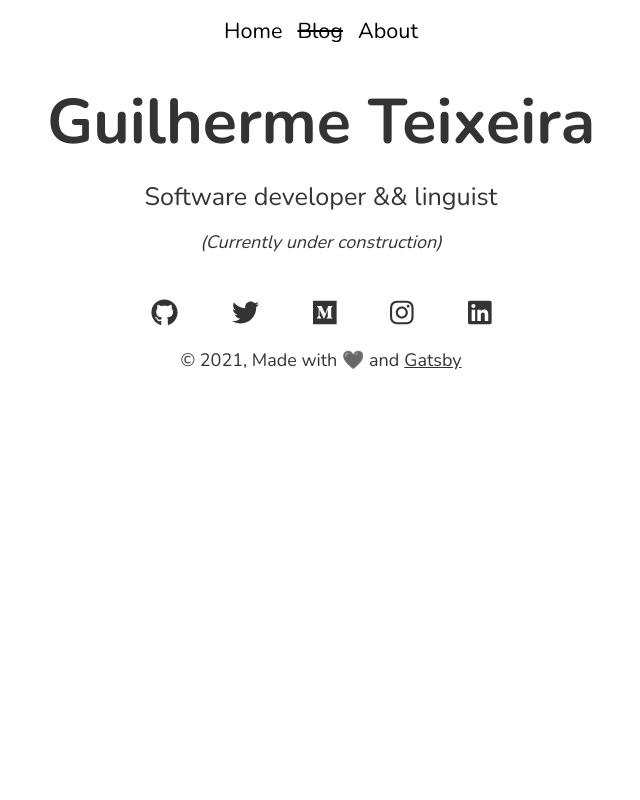
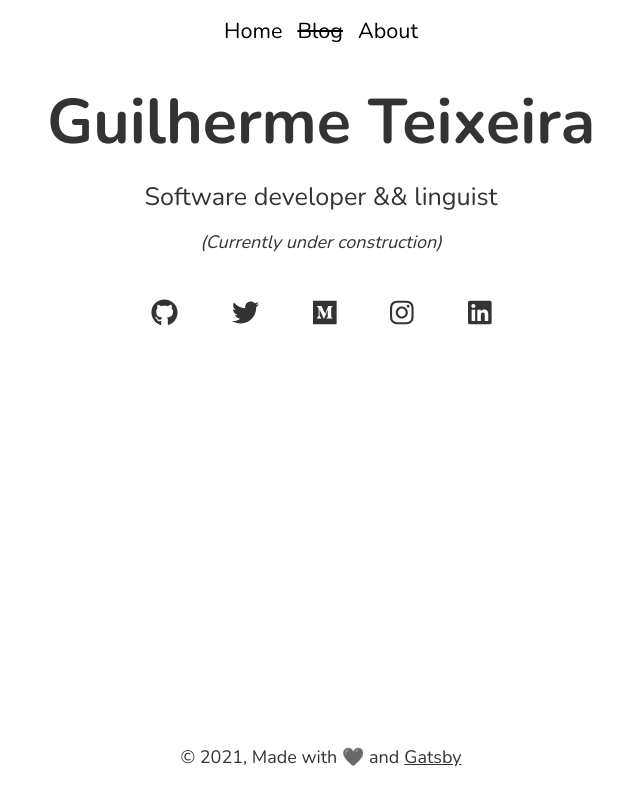
Before and after one commit to ggteixeira/website-00, a Gatsby site: page / in a window 1280 px wide. Shown: the whole page, without its empty margins (319-959 px from the left). Built offline with nearby package versions, Linux system fonts and the light colour scheme; Gatsby itself is replaced by a stand-in of ours; a small style sheet from the web is missing.

Commit message:
Fixes fixing errors

```diff
--- a/src/components/landing-bio.styles.js
+++ b/src/components/landing-bio.styles.js
@@ -10,6 +10,7 @@ export const OuterContainer = styled.div`
   justify-content: center;
   flex-direction: row;
   /* height: 78vh; */
+  /* height: 40vh; */
 `
 
 export const Description = styled.p`
--- a/src/components/layout.js
+++ b/src/components/layout.js
@@ -27,7 +27,7 @@ const Layout = ({ children }) => (
     render={(data) => (
       <S.Content>
         <Header siteTitle={data.site.siteMetadata.title} />
-        <main>{children}</main>
+        <S.Main>{children}</S.Main>
         <S.Footer>
           <p>© {new Date().getFullYear()}, Made with &#x1F5A4; and</p>
           <S.GatsbyLink href="https://www.gatsbyjs.org">Gatsby</S.GatsbyLink>
--- a/src/components/layout.styles.js
+++ b/src/components/layout.styles.js
@@ -37,5 +37,5 @@ export const Footer = styled.footer`
   justify-content: center;
 `
 export const Main = styled.main`
-  /* min-height: calc(100vh - 88.2px - 56.2px); */
+  min-height: calc(100vh - 88.2px - 56.2px);
 `
```
